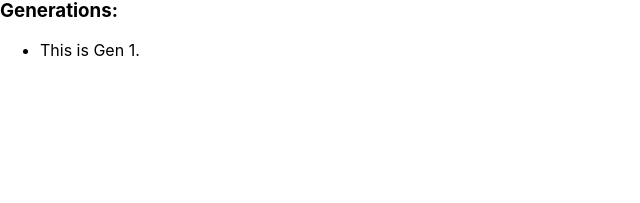
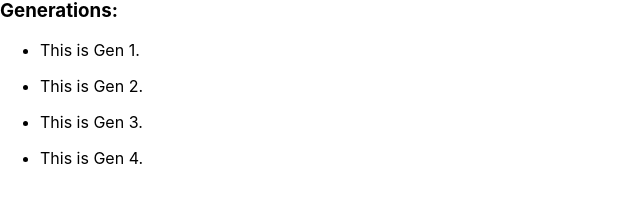
Before and after one commit to avri-el/front-end-group-work, a React (Create React App) app: page / in a window 1280 px wide. Shown: the part 293-496 px from the top of the page, without its empty margins (0-640 px from the left). Built offline with nearby package versions, Linux system fonts and the light colour scheme.

Commit message:
modify Generations, adding gen2-4

```diff
--- a/src/components/gen2/index.js
+++ b/src/components/gen2/index.js
@@ -0,0 +1,9 @@
+const Gen2 = () => {
+    return (
+      <ul>
+        <li>This is Gen 2.</li>
+      </ul>
+    );
+  }
+
+  export default Gen2;
--- a/src/components/generations/index.js
+++ b/src/components/generations/index.js
@@ -1,10 +1,16 @@
 import Gen1 from "../gen1";
+import Gen2 from "../gen2";
+import Gen3 from "../gen3";
+import Gen4 from "../gen4";
 
 const Generations = () => {
   return (
     <div>
       <h3>Generations:</h3>
       <Gen1 />
+      <Gen2 />
+      <Gen3 />
+      <Gen4 />
     </div>
   );
 }
```
